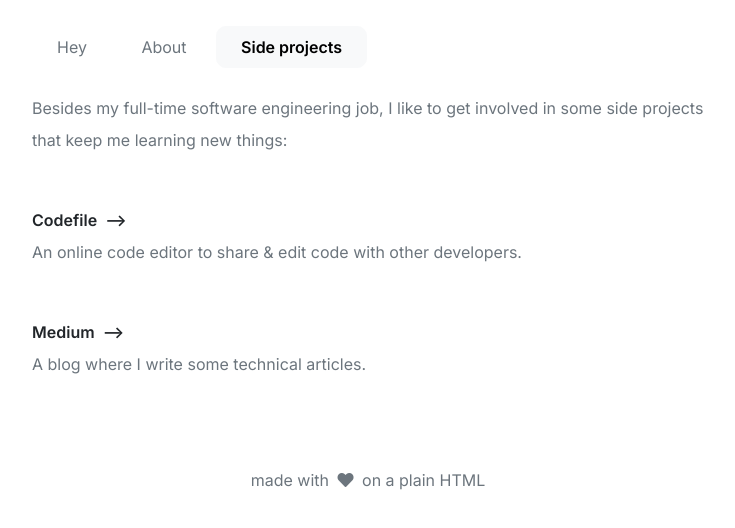
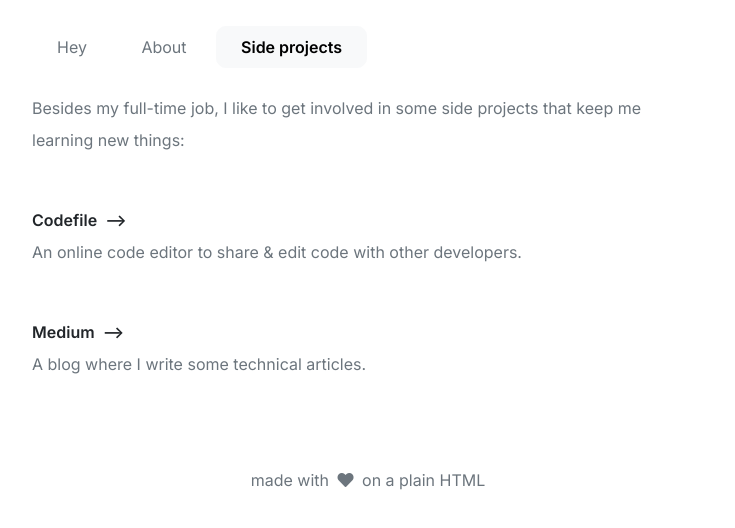
Before and after one commit to jonathanmartinez/website, a plain HTML site: page index.html in a window 1280 px wide. Both pictures are taken after a click on the button "Side projects". Shown: the part 160-688 px from the top of the page, without its empty margins (272-1007 px from the left). Drawn offline with nearby package versions, Linux system fonts and the light colour scheme.

Commit message:
New layout

```diff
--- a/index.html
+++ b/index.html
@@ -153,8 +153,8 @@
 
           <div class="col-12 d-none lh-lg" id="side-projects-content-tab">
             <p class="text-muted mb-5">
-              Besides my full-time software engineering job, I like to get
-              involved in some side projects that keep me learning new things:
+              Besides my full-time job, I like to get involved in some side
+              projects that keep me learning new things:
             </p>
 
             <a target="_blank" href="https://codefile.io" class="mb-1 text-dark"
```
